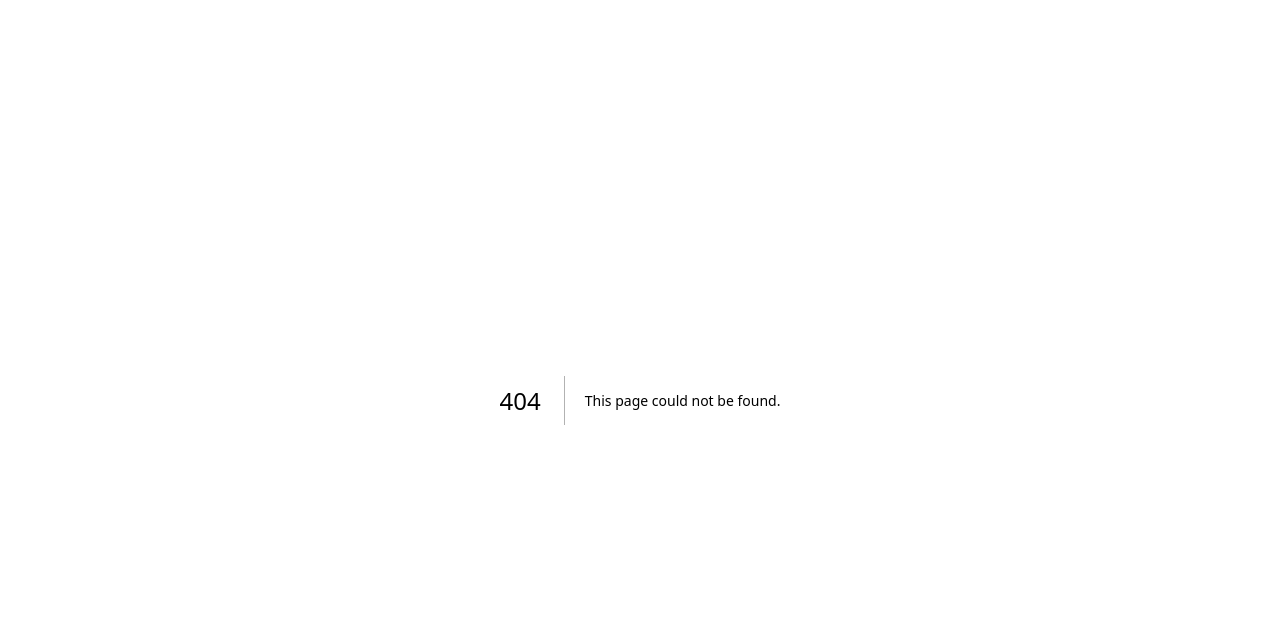
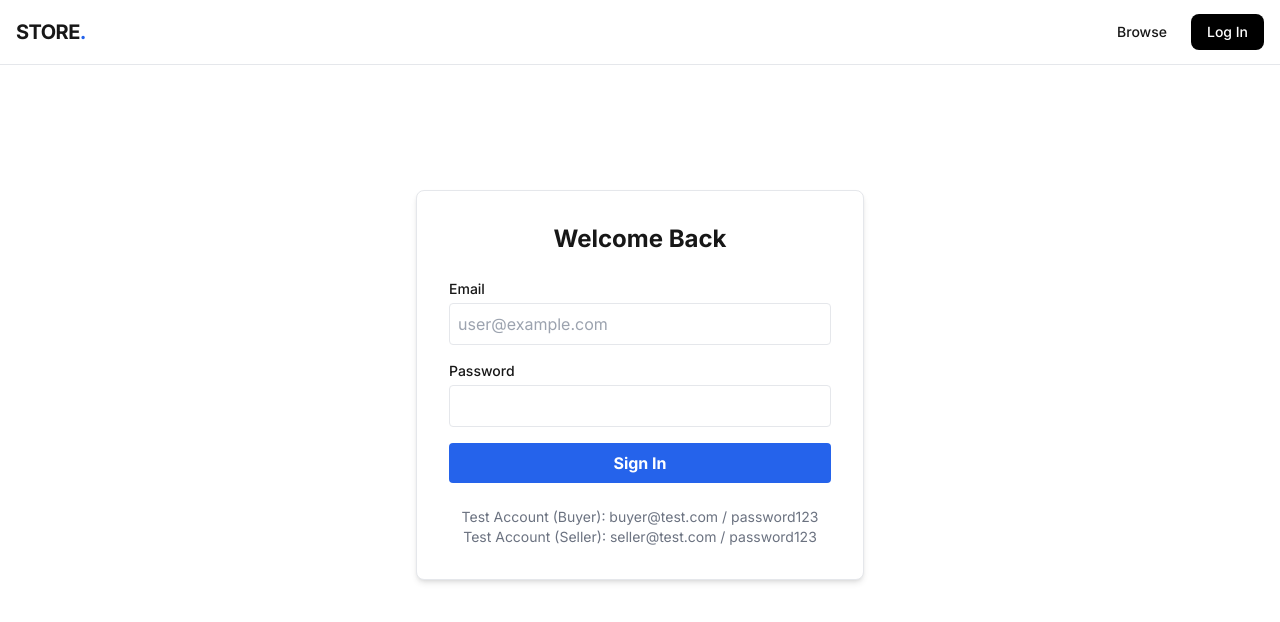
Before and after one commit to ShaikYakoub/E-commerce, a Next.js app: page /login in a window 1280 px wide. Before the commit this address had no page. Shown: the top 622 px of the page. Built offline with nearby package versions, Linux system fonts and the light colour scheme; no server answers.

Commit message:
feat: complete day 7 - navbar, auth pages, and homepage

```diff
--- a/src/app/layout.tsx
+++ b/src/app/layout.tsx
@@ -1,21 +1,14 @@
+// src/app/layout.tsx
 import type { Metadata } from "next";
-import localFont from "next/font/local";
+import { Inter } from "next/font/google";
 import "./globals.css";
+import { Navbar } from "@/components/Navbar"; // Import it
 
-const geistSans = localFont({
-  src: "./fonts/GeistVF.woff",
-  variable: "--font-geist-sans",
-  weight: "100 900",
-});
-const geistMono = localFont({
-  src: "./fonts/GeistMonoVF.woff",
-  variable: "--font-geist-mono",
-  weight: "100 900",
-});
+const inter = Inter({ subsets: ["latin"] });
 
 export const metadata: Metadata = {
-  title: "Create Next App",
-  description: "Generated by create next app",
+  title: "Next.js E-Commerce",
+  description: "Professional E-Commerce Platform",
 };
 
 export default function RootLayout({
@@ -25,10 +18,11 @@ export default function RootLayout({
 }>) {
   return (
     <html lang="en">
-      <body
-        className={`${geistSans.variable} ${geistMono.variable} antialiased`}
-      >
-        {children}
+      <body className={inter.className}>
+        <Navbar /> {/* Add this line */}
+        <main className="min-h-screen">
+          {children}
+        </main>
       </body>
     </html>
   );
--- /dev/null
+++ b/src/app/login/page.tsx
@@ -0,0 +1,51 @@
+// src/app/login/page.tsx
+import { signIn } from "@/auth";
+
+export default function LoginPage() {
+  return (
+    <div className="flex min-h-[80vh] items-center justify-center">
+      <div className="w-full max-w-md bg-white p-8 rounded-lg shadow-md border">
+        <h1 className="text-2xl font-bold mb-6 text-center">Welcome Back</h1>
+
+        <form
+          action={async (formData) => {
+            "use server";
+            await signIn("credentials", formData);
+          }}
+          className="space-y-4"
+        >
+          <div>
+            <label className="block text-sm font-medium mb-1">Email</label>
+            <input
+              name="email"
+              type="email"
+              placeholder="user@example.com"
+              className="w-full border p-2 rounded"
+              required
+            />
+          </div>
+          <div>
+            <label className="block text-sm font-medium mb-1">Password</label>
+            <input
+              name="password"
+              type="password"
+              className="w-full border p-2 rounded"
+              required
+            />
+          </div>
+          <button
+            type="submit"
+            className="w-full bg-blue-600 text-white py-2 rounded font-bold hover:bg-blue-700"
+          >
+            Sign In
+          </button>
+        </form>
+
+        <div className="mt-6 text-center text-sm text-gray-500">
+          <p>Test Account (Buyer): buyer@test.com / password123</p>
+          <p>Test Account (Seller): seller@test.com / password123</p>
+        </div>
+      </div>
+    </div>
+  );
+}
--- a/src/app/page.tsx
+++ b/src/app/page.tsx
@@ -1,101 +1,49 @@
-import Image from "next/image";
+// src/app/page.tsx
+import Link from "next/link";
+import { db } from "@/lib/db";
+import { ProductCard } from "@/components/ProductCard";
 
-export default function Home() {
+export default async function Home() {
+  const latestProducts = await db.product.findMany({
+    take: 4,
+    orderBy: { createdAt: "desc" },
+    where: { stock: { gt: 0 } }
+  });
+
   return (
-    <div className="grid grid-rows-[20px_1fr_20px] items-center justify-items-center min-h-screen p-8 pb-20 gap-16 sm:p-20 font-[family-name:var(--font-geist-sans)]">
-      <main className="flex flex-col gap-8 row-start-2 items-center sm:items-start">
-        <Image
-          className="dark:invert"
-          src="https://nextjs.org/icons/next.svg"
-          alt="Next.js logo"
-          width={180}
-          height={38}
-          priority
-        />
-        <ol className="list-inside list-decimal text-sm text-center sm:text-left font-[family-name:var(--font-geist-mono)]">
-          <li className="mb-2">
-            Get started by editing{" "}
-            <code className="bg-black/[.05] dark:bg-white/[.06] px-1 py-0.5 rounded font-semibold">
-              src/app/page.tsx
-            </code>
-            .
-          </li>
-          <li>Save and see your changes instantly.</li>
-        </ol>
+    <div className="space-y-12 pb-10">
+      {/* Hero Section */}
+      <section className="bg-black text-white py-20">
+        <div className="container mx-auto px-4 text-center">
+          <h1 className="text-5xl font-bold mb-6">Next Gen Commerce</h1>
+          <p className="text-xl text-gray-300 mb-8 max-w-2xl mx-auto">
+            Experience the future of online shopping with our blazing fast, secure, and seamless platform.
+          </p>
+          <div className="flex justify-center gap-4">
+            <Link href="/products" className="bg-white text-black px-8 py-3 rounded-full font-bold hover:bg-gray-100 transition">
+              Shop Now
+            </Link>
+            <Link href="/seller/dashboard" className="border border-white text-white px-8 py-3 rounded-full font-bold hover:bg-white hover:text-black transition">
+              Sell Products
+            </Link>
+          </div>
+        </div>
+      </section>
 
-        <div className="flex gap-4 items-center flex-col sm:flex-row">
-          <a
-            className="rounded-full border border-solid border-transparent transition-colors flex items-center justify-center bg-foreground text-background gap-2 hover:bg-[#383838] dark:hover:bg-[#ccc] text-sm sm:text-base h-10 sm:h-12 px-4 sm:px-5"
-            href="https://vercel.com/new?utm_source=create-next-app&utm_medium=appdir-template-tw&utm_campaign=create-next-app"
-            target="_blank"
-            rel="noopener noreferrer"
-          >
-            <Image
-              className="dark:invert"
-              src="https://nextjs.org/icons/vercel.svg"
-              alt="Vercel logomark"
-              width={20}
-              height={20}
-            />
-            Deploy now
-          </a>
-          <a
-            className="rounded-full border border-solid border-black/[.08] dark:border-white/[.145] transition-colors flex items-center justify-center hover:bg-[#f2f2f2] dark:hover:bg-[#1a1a1a] hover:border-transparent text-sm sm:text-base h-10 sm:h-12 px-4 sm:px-5 sm:min-w-44"
-            href="https://nextjs.org/docs?utm_source=create-next-app&utm_medium=appdir-template-tw&utm_campaign=create-next-app"
-            target="_blank"
-            rel="noopener noreferrer"
-          >
-            Read our docs
-          </a>
+      {/* Featured Products */}
+      <section className="container mx-auto px-4">
+        <h2 className="text-3xl font-bold mb-8">New Arrivals</h2>
+        <div className="grid grid-cols-1 sm:grid-cols-2 md:grid-cols-4 gap-6">
+          {latestProducts.map((product) => (
+            <ProductCard key={product.id} product={product} />
+          ))}
         </div>
-      </main>
-      <footer className="row-start-3 flex gap-6 flex-wrap items-center justify-center">
-        <a
-          className="flex items-center gap-2 hover:underline hover:underline-offset-4"
-          href="https://nextjs.org/learn?utm_source=create-next-app&utm_medium=appdir-template-tw&utm_campaign=create-next-app"
-          target="_blank"
-          rel="noopener noreferrer"
-        >
-          <Image
-            aria-hidden
-            src="https://nextjs.org/icons/file.svg"
-            alt="File icon"
-            width={16}
-            height={16}
-          />
-          Learn
-        </a>
-        <a
-          className="flex items-center gap-2 hover:underline hover:underline-offset-4"
-          href="https://vercel.com/templates?framework=next.js&utm_source=create-next-app&utm_medium=appdir-template-tw&utm_campaign=create-next-app"
-          target="_blank"
-          rel="noopener noreferrer"
-        >
-          <Image
-            aria-hidden
-            src="https://nextjs.org/icons/window.svg"
-            alt="Window icon"
-            width={16}
-            height={16}
-          />
-          Examples
-        </a>
-        <a
-          className="flex items-center gap-2 hover:underline hover:underline-offset-4"
-          href="https://nextjs.org?utm_source=create-next-app&utm_medium=appdir-template-tw&utm_campaign=create-next-app"
-          target="_blank"
-          rel="noopener noreferrer"
-        >
-          <Image
-            aria-hidden
-            src="https://nextjs.org/icons/globe.svg"
-            alt="Globe icon"
-            width={16}
-            height={16}
-          />
-          Go to nextjs.org →
-        </a>
-      </footer>
+        <div className="text-center mt-12">
+          <Link href="/products" className="text-blue-600 font-bold hover:underline">
+            View All Products &rarr;
+          </Link>
+        </div>
+      </section>
     </div>
   );
 }
--- a/src/auth.ts
+++ b/src/auth.ts
@@ -30,4 +30,5 @@ export const { handlers, auth, signIn, signOut } = NextAuth({
     }
   },
   session: { strategy: "jwt" },
+  pages: { signIn: "/login" },
 });
--- /dev/null
+++ b/src/components/Navbar.tsx
@@ -0,0 +1,75 @@
+// src/components/Navbar.tsx
+import Link from "next/link";
+import { auth, signOut } from "@/auth";
+import { db } from "@/lib/db";
+import { ShoppingCart, User, Package, LogOut } from "lucide-react";
+
+export async function Navbar() {
+  const session = await auth();
+
+  // Fetch cart count if logged in
+  let cartCount = 0;
+  if (session?.user?.id) {
+    const cart = await db.cart.findUnique({
+      where: { userId: session.user.id },
+      include: { items: true }
+    });
+    cartCount = cart?.items.reduce((sum, item) => sum + item.quantity, 0) || 0;
+  }
+
+  return (
+    <nav className="bg-white border-b sticky top-0 z-50">
+      <div className="container mx-auto px-4 h-16 flex items-center justify-between">
+        {/* Logo */}
+        <Link href="/" className="text-xl font-bold tracking-tight">
+          STORE<span className="text-blue-600">.</span>
+        </Link>
+
+        {/* Links */}
+        <div className="flex items-center gap-6">
+          <Link href="/products" className="text-sm font-medium hover:text-blue-600">
+            Browse
+          </Link>
+
+          {session?.user ? (
+            <>
+              {/* Seller Link */}
+              <Link href="/seller/dashboard" className="text-sm font-medium hover:text-blue-600 hidden md:block">
+                Seller Dashboard
+              </Link>
+
+              {/* Orders */}
+              <Link href="/orders" className="text-sm font-medium hover:text-blue-600 hidden md:block">
+                My Orders
+              </Link>
+
+              {/* Cart */}
+              <Link href="/cart" className="relative group">
+                <ShoppingCart className="w-6 h-6 text-gray-700 group-hover:text-blue-600" />
+                {cartCount > 0 && (
+                  <span className="absolute -top-2 -right-2 bg-blue-600 text-white text-[10px] font-bold w-5 h-5 flex items-center justify-center rounded-full">
+                    {cartCount}
+                  </span>
+                )}
+              </Link>
+
+              {/* Sign Out */}
+              <form action={async () => {
+                'use server';
+                await signOut();
+              }}>
+                <button type="submit" className="text-gray-500 hover:text-red-600">
+                  <LogOut className="w-5 h-5" />
+                </button>
+              </form>
+            </>
+          ) : (
+            <Link href="/api/auth/signin" className="bg-black text-white px-4 py-2 rounded-lg text-sm font-medium hover:bg-gray-800 transition">
+              Log In
+            </Link>
+          )}
+        </div>
+      </div>
+    </nav>
+  );
+}
```
